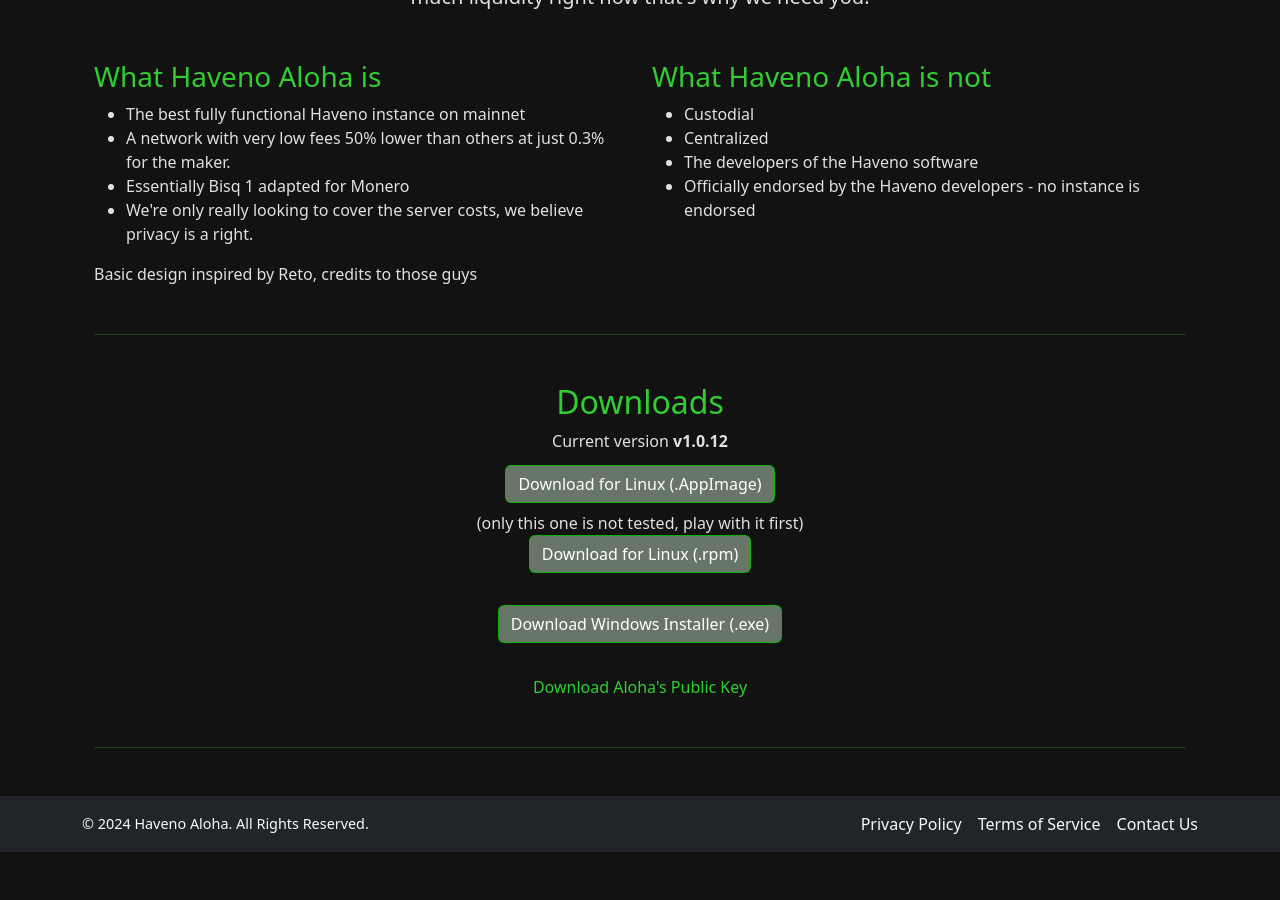
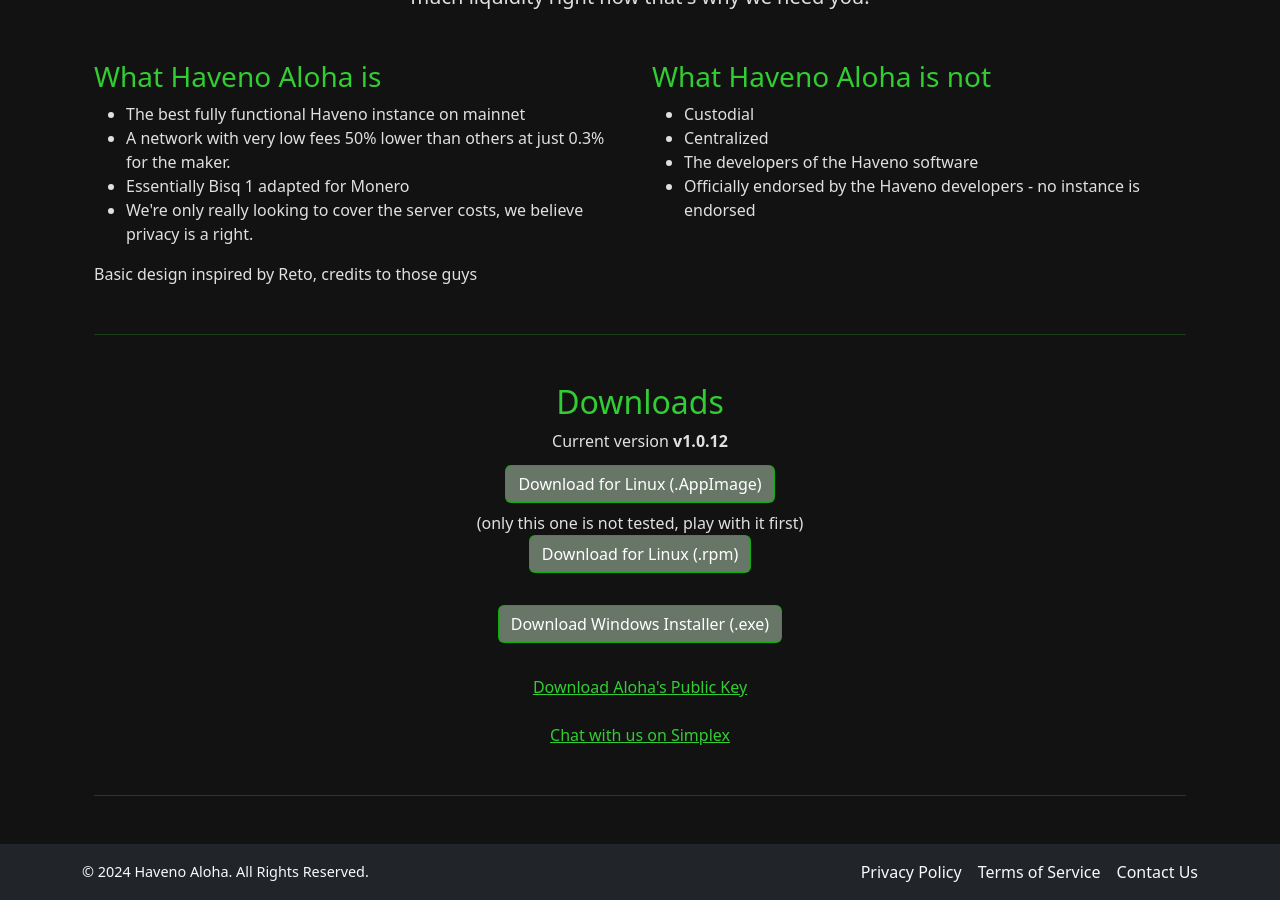
Before and after one commit to The-Aloha-Project/The-Aloha-Project.github.io, a Jekyll site: the page built from index.md, in a window 1280 px wide and 900 px high, scrolled down 966 px. Built offline with Jekyll 4.4.1, drawn with Linux system fonts in a browser that asks for light colours; before the commit the page ends 1818 px from its top, so only the background shows below that.

Commit message:
added simplex

```diff
--- a/index.md
+++ b/index.md
@@ -62,7 +62,11 @@
 
 
     <div class="text-center mt-4">
-        <div href="https://haveno-aloha.com/haveno-aloha.com.asc" class="primary-text">Download Aloha's Public Key</div>
+        <a href="https://haveno-aloha.com/haveno-aloha.com.asc" class="primary-text">Download Aloha's Public Key</a>
+    </div>
+
+    <div class="text-center mt-4">
+        <a href="https://simplex.chat/contact#/?v=2-7&smp=smp%3A%2F%2Fh--vW7ZSkXPeOUpfxlFGgauQmXNFOzGoizak7Ult7cw%3D%40smp15.simplex.im%2FTPQlR82ShmcDKbBxLQSYJdkiMv5sdbBY%23%2F%3Fv%3D1-3%26dh%3DMCowBQYDK2VuAyEALc5y55WJeQUhm31QaqqW925Tz4C8YF7PBCTxUMcqP04%253D%26srv%3Doauu4bgijybyhczbnxtlggo6hiubahmeutaqineuyy23aojpih3dajad.onion&data=%7B%22type%22%3A%22group%22%2C%22groupLinkId%22%3A%22aKa4PK4eUqrjLQdt3veGYw%3D%3D%22%7D" class="primary-text">Chat with us on Simplex</a>
     </div>
 
     <!-- Divider -->
```
